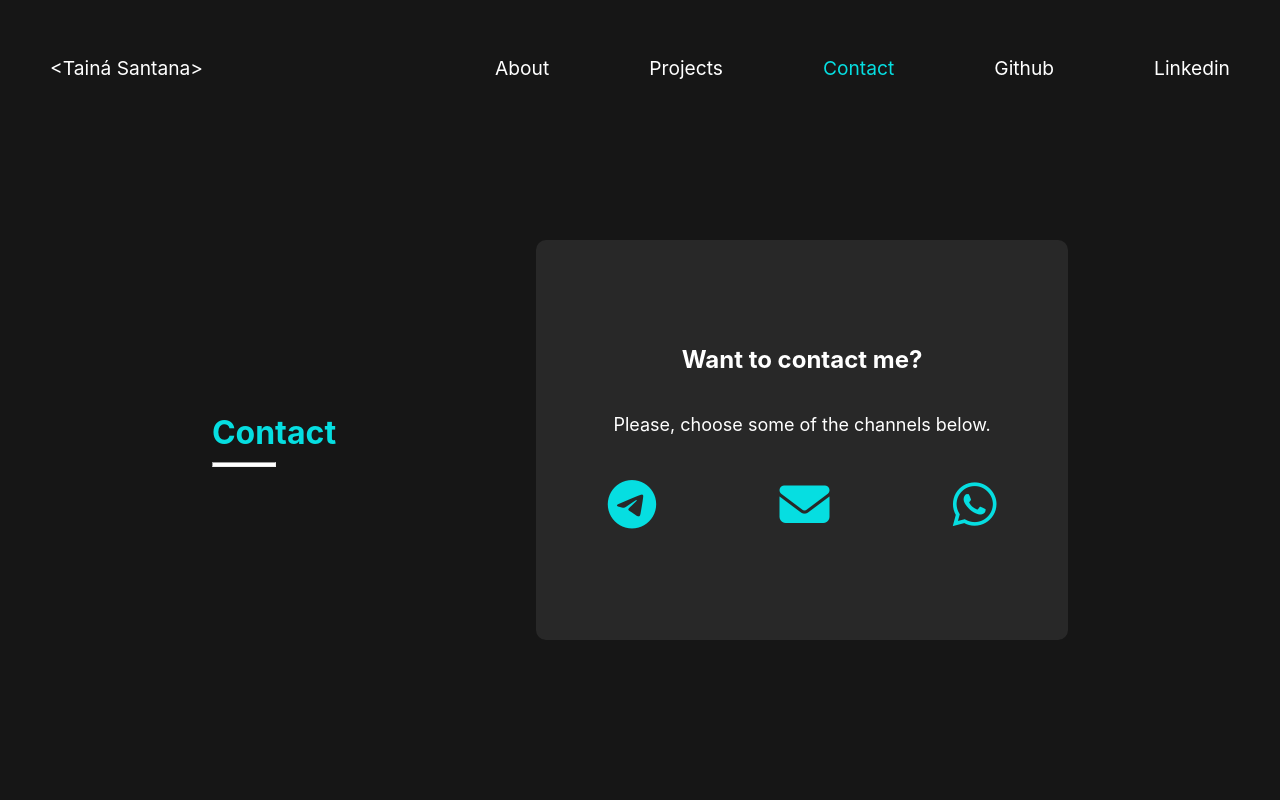
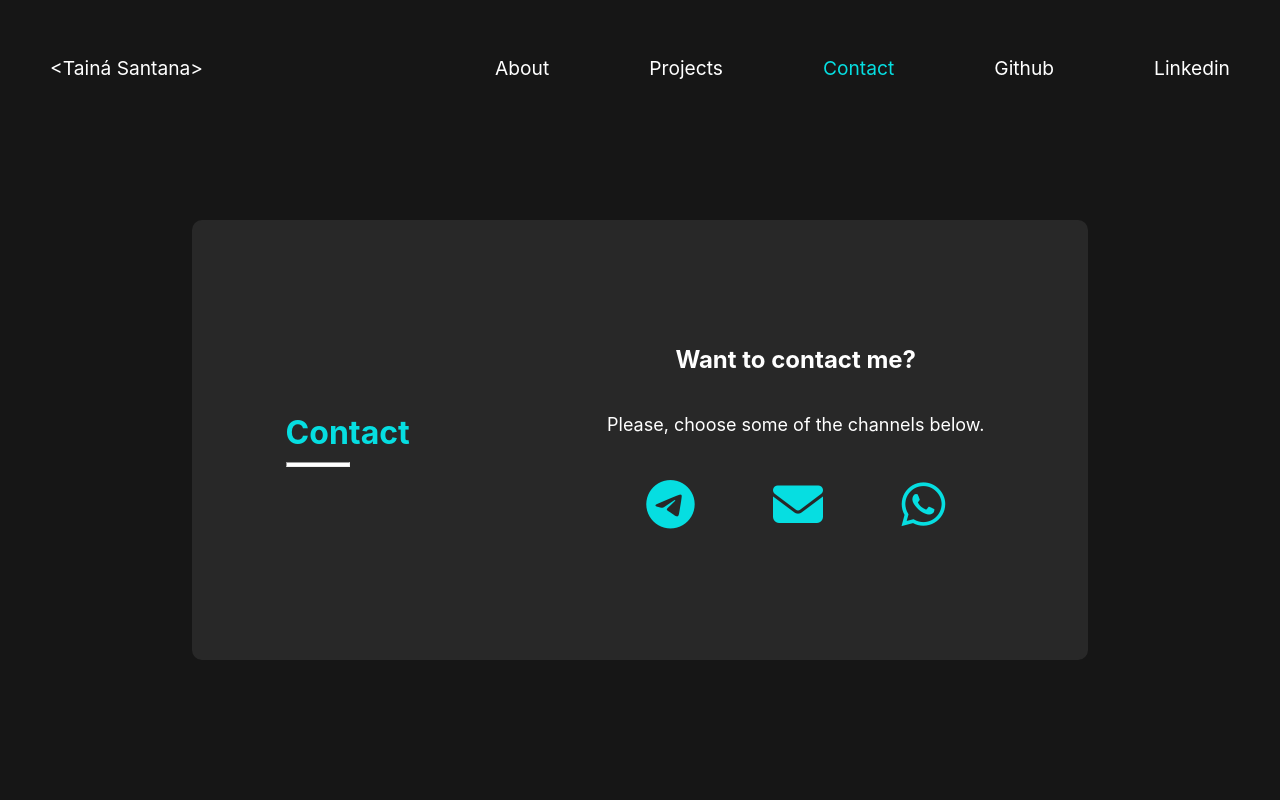
Before and after one commit to tainnaps/tainnaps.github.io, a React (Create React App) app: page /contact in a window 1280 px wide. Shown: the top 800 px of the page. Built offline with nearby package versions, Linux system fonts and the light colour scheme.

Commit message:
feat: add contact card to contact page

```diff
--- a/src/pages/Contact/index.css
+++ b/src/pages/Contact/index.css
@@ -1,24 +1,29 @@
-.contact-container {
+.contact-main {
   width: 100%;
   display: flex;
   flex-direction: column;
   align-items: center;
 }
 
-.contact-content {
+.contact-container {
   width: 100%;
   height: 90vh;
   display: flex;
   justify-content: center;
   align-items: center;
-  gap: 200px;
+}
+
+.contact-card {
+  height: 55vh;
+  width: 70%;
+  border-radius: 10px;
+  background-color: rgb(40, 40, 40);
+  display: flex;
+  justify-content: space-around;
+  align-items: center;
 }
 
 .contact-info {
-  height: 50vh;
-  width: 40%;
-  border-radius: 10px;
-  background-color: rgb(40, 40, 40);
   display: flex;
   flex-direction: column;
   justify-content: center;
@@ -53,19 +58,6 @@
   color: rgb(255, 255, 255);
 }
 
-.contact-icons button {
-  background: none;
-  border: none;
-  cursor: pointer;
-  color: rgb(6, 222, 225);
-  font-size: 60px;
-  padding: 0;
-}
-
-.contact-icons button:hover {
-  color: rgb(255, 255, 255);
-}
-
 #contact-form-section {
   width: 100%;
   height: 68vh;
--- a/src/pages/Contact/index.js
+++ b/src/pages/Contact/index.js
@@ -6,8 +6,9 @@ import './index.css';
 
 function Contact() {
   return (
-    <main className="contact-container">
-      <section className="contact-content">
+    <main className="contact-main">
+      <section className="contact-container">
+        <section className="contact-card">
           <Title title="Contact" />
           <section className="contact-info">
             <h3>Want to contact me?</h3>
@@ -29,6 +30,7 @@ function Contact() {
             </section>
           </section>
         </section>
+      </section>
       <section id="contact-form-section">
         <Title title="Email Form" />
         <ContactForm />
```
Lines whose indentation alone changed are shown as unchanged.
